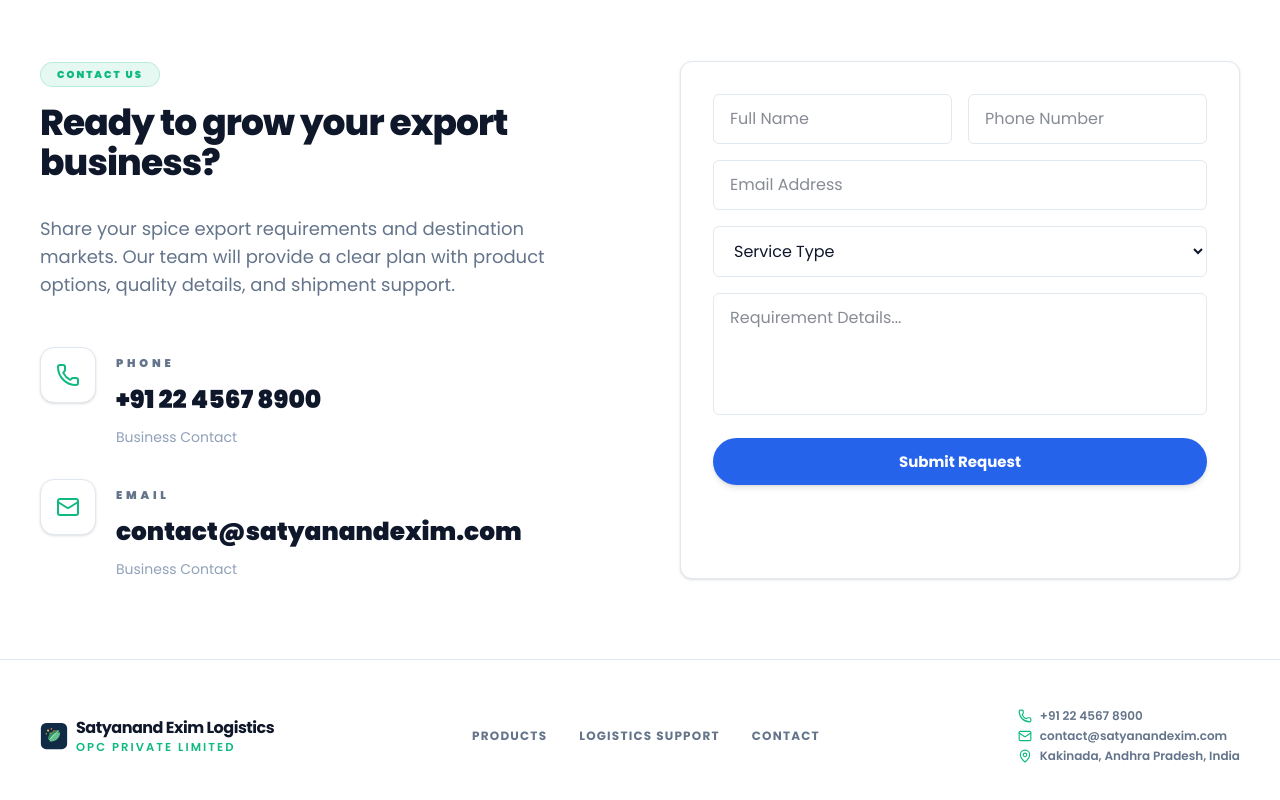
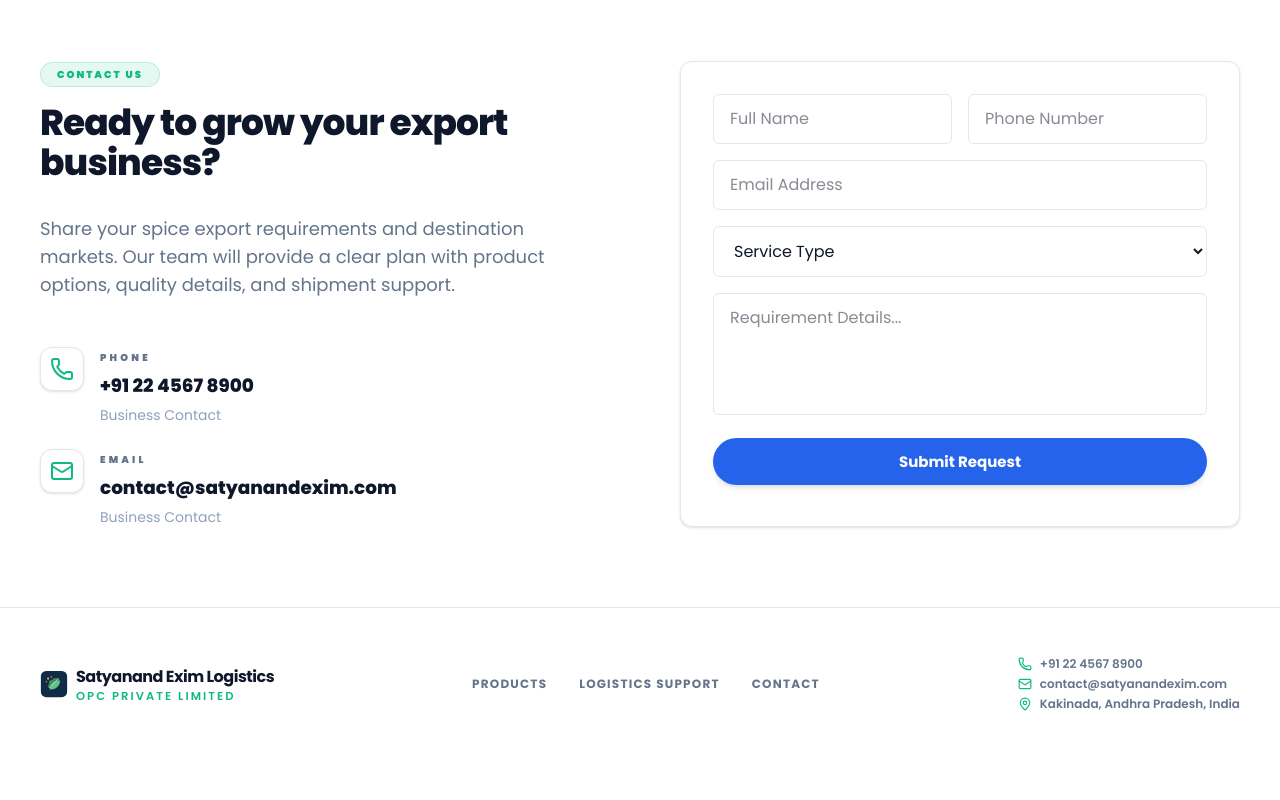
Before and after one commit to sakshidesai15/logistic-export-import, a React (Vite) app: page / in a window 1280 px wide. Shown: the part 4265-5065 px from the top of the page. After the commit the page ends 5025 px from the top, so only its background shows below. Built offline with nearby package versions, Linux system fonts and the light colour scheme.

Commit message:
Reduce contact section size

```diff
--- a/src/pages/Home.tsx
+++ b/src/pages/Home.tsx
@@ -364,7 +364,7 @@ export default function Home() {
                 Share your spice export requirements and destination markets. Our team will provide a clear plan with product options, quality details, and shipment support.
               </p>
 
-              <div className="space-y-8 max-w-3xl">
+              <div className="space-y-6 max-w-2xl">
                 {[
                   {
                     icon: <Phone size={24} />,
@@ -381,17 +381,17 @@ export default function Home() {
                 ].map((item) => (
                   <div
                     key={item.label}
-                    className="flex items-start gap-5"
+                    className="flex items-start gap-4"
                   >
-                    <div className="w-14 h-14 shrink-0 bg-white border border-slate-200 rounded-[14px] flex items-center justify-center text-exim-green shadow-sm">
+                    <div className="w-11 h-11 shrink-0 bg-white border border-slate-200 rounded-xl flex items-center justify-center text-exim-green shadow-sm">
                       {item.icon}
                     </div>
-                    <div className="pt-2">
-                      <div className="text-[0.7rem] font-black uppercase tracking-[0.34em] text-slate-500 mb-3">{item.label}</div>
-                      <div className="text-[1.55rem] leading-tight font-black text-navy max-w-2xl break-words">
+                    <div className="pt-1">
+                      <div className="text-[0.62rem] font-black uppercase tracking-[0.32em] text-slate-500 mb-2">{item.label}</div>
+                      <div className="text-[1.05rem] md:text-[1.15rem] leading-tight font-extrabold text-navy max-w-2xl break-words">
                         {item.value}
                       </div>
-                      <p className="text-sm text-slate-400 mt-3">{item.subtext}</p>
+                      <p className="text-[0.72rem] md:text-sm text-slate-400 mt-2">{item.subtext}</p>
                     </div>
                   </div>
                 ))}
```
